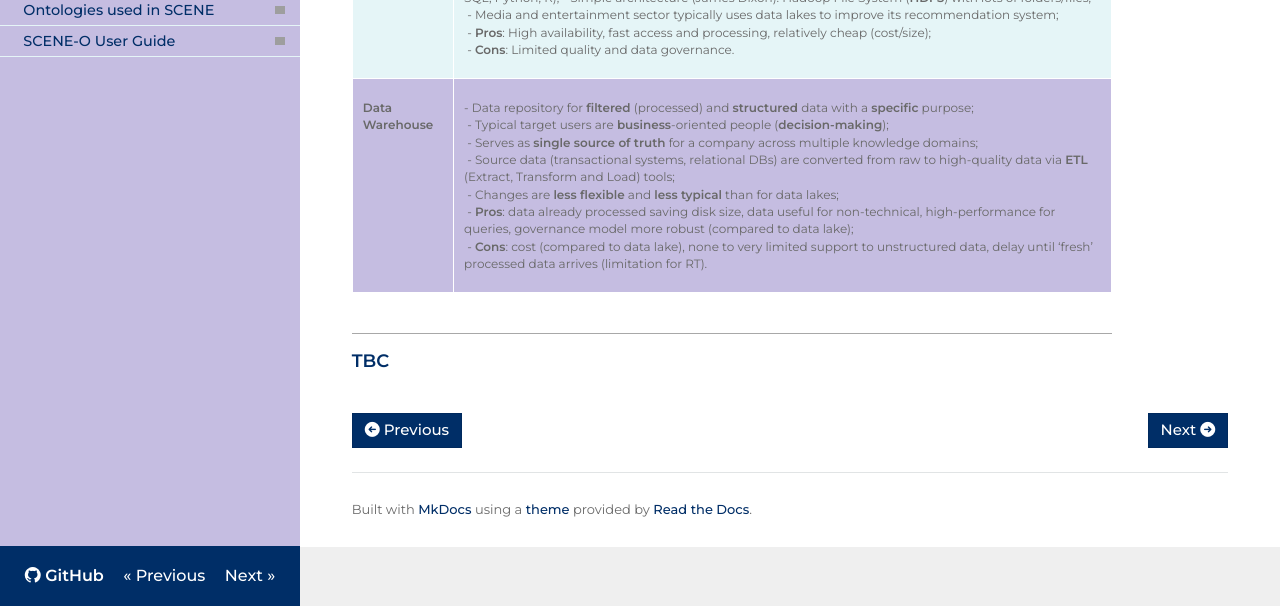
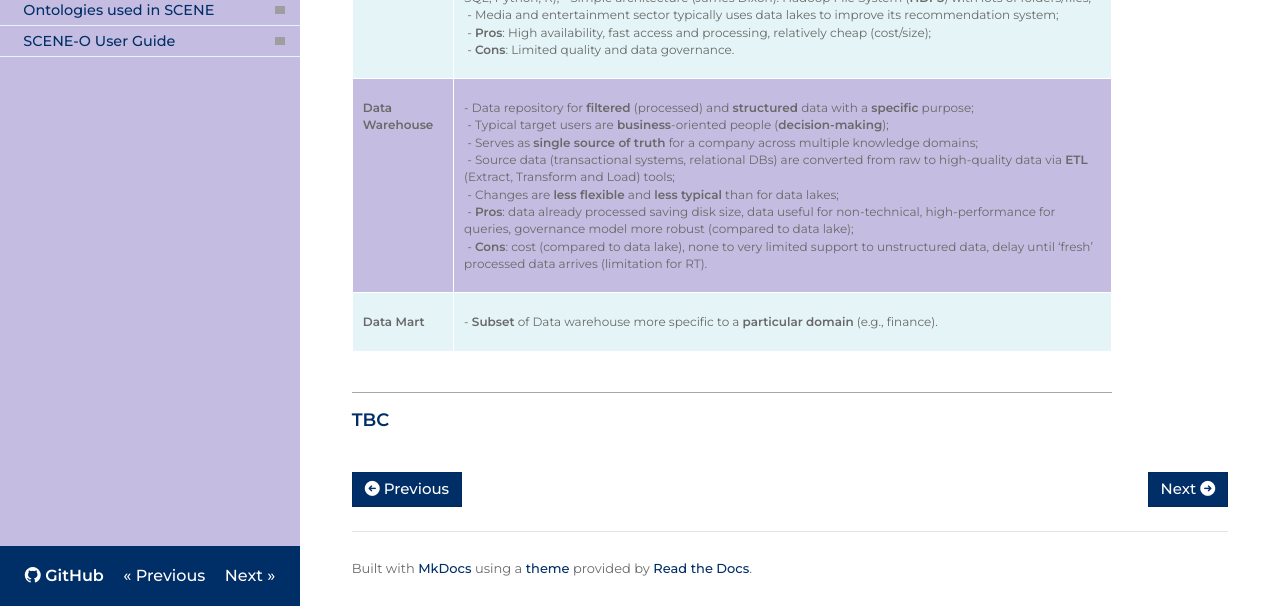
Before and after one commit to benmomo/scene-datalake-doc, an MkDocs documentation site: the page built from docs/dl_intro.md, in a window 1280 px wide and 1164 px high, cut to the strip 558-1164 px from the top of the window. Built offline with MkDocs 1.6.1, drawn with Linux system fonts in a browser that asks for light colours; nearby versions of some CDN libraries; library files that are not in the unit come from our copies; grey boxes are pictures that could not be loaded.

Commit message:
Update dl_intro.md

```diff
--- a/docs/dl_intro.md
+++ b/docs/dl_intro.md
@@ -7,5 +7,6 @@ These terms often represent distinct concepts, but their boundaries can blur, ca
 |---|---|
 |**Data Lake** |- Central and reliable repository to store and process large amounts of data, which can be structured (relational databases), semi-structured (CSV, JSON), unstructured (documents, e-mails) or **binary** (images, audio, video). It is able to store data in its **native format** and process multiple data types;<br/> - Can be deployed on premises or in the cloud (e.g. Amazon, Microsoft, Google); - Intended for **general analysis** and **reports** from raw/massive data (**data scientists** using AI techniques and languages such as SQL, Python, R); - Simple architecture (James Dixon): Hadoop File System (**HDFS**) with lots of folders/files;<br/> - Media and entertainment sector typically uses data lakes to improve its recommendation system;<br/> - **Pros**: High availability, fast access and processing, relatively cheap (cost/size);<br/> - **Cons**: Limited quality and data governance.|
 |**Data Warehouse** |- Data repository for **filtered** (processed) and **structured** data with a **specific** purpose;<br/> -	Typical target users are **business**-oriented people (**decision-making**);<br/> -	Serves as **single source of truth** for a company across multiple knowledge domains;<br/> - Source data (transactional systems, relational DBs) are converted from raw to high-quality data via **ETL** (Extract, Transform and Load) tools;<br/> - Changes are **less flexible** and **less typical** than for data lakes;<br/> -	**Pros**: data already processed saving disk size, data useful for non-technical, high-performance for queries, governance model more robust (compared to data lake);<br/> - **Cons**: cost (compared to data lake), none to very limited support to unstructured data, delay until ‘fresh’ processed data arrives (limitation for RT).|
+|**Data Mart** |- **Subset** of Data warehouse more specific to a **particular domain** (e.g., finance).|
 
 ## TBC
```
